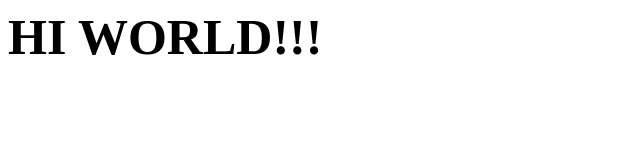
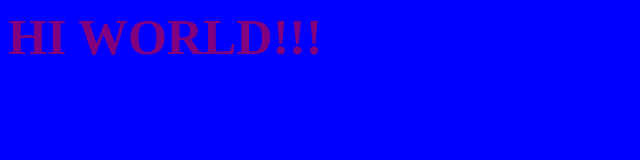
Before and after one commit to intellaFLOW/intellaFLOW.github.io, a plain HTML site: page index.html in a window 1280 px wide. Shown: the whole page, without its empty margins (0-640 px from the left). Drawn offline with Linux system fonts and the light colour scheme.

Commit message:
index.html

```diff
--- a/index.html
+++ b/index.html
@@ -1,11 +1,12 @@
 <html>
-
 
 <style>
 
 
+	body {background:blue;}
+
 	h1 {
-		font color:purple;
+		color: purple;
 		font-size: 50px;
 	}
 
```
